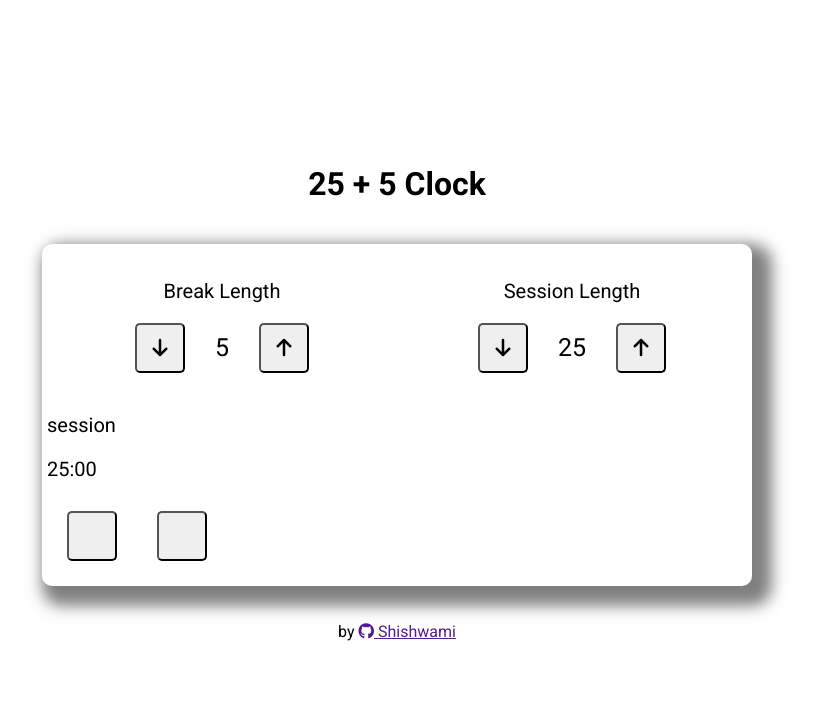
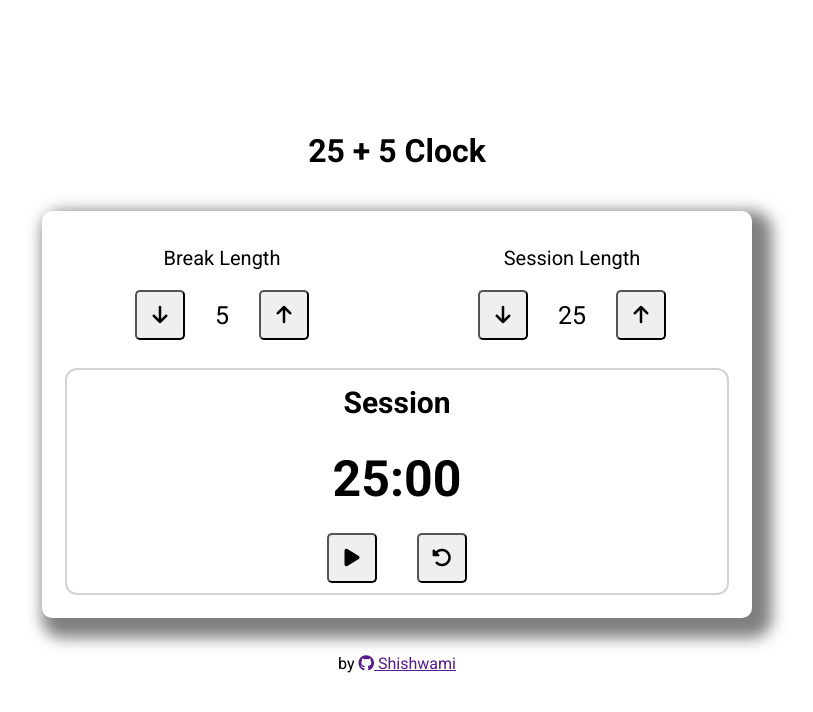
Before and after one commit to Shishwami/25-plus-5-clock, a React (Vite) app: page / in a window 1280 px wide. Shown: the top 712 px of the page, without its empty margins (243-1056 px from the left). Built offline with nearby package versions, Linux system fonts and the light colour scheme.

Commit message:
Update Timer.jsx

```diff
--- a/src/components/Timer.jsx
+++ b/src/components/Timer.jsx
@@ -1,4 +1,4 @@
-function Timer({ currentPhase, timeLeft, resetOnClick, startStopOnClick }) {
+function Timer({ currentPhase, timeLeft, resetOnClick, startStopOnClick, isRunning }) {
 
     const formatTime = (seconds) => {
         const minutes = Math.floor(seconds / 60);
@@ -7,11 +7,19 @@ function Timer({ currentPhase, timeLeft, resetOnClick, startStopOnClick }) {
     };
 
     return (
-        <div className="timer">
+        <div id="timer">
             <p id="timer-label">{currentPhase}</p>
             <p id="time-left">{formatTime(timeLeft)}</p>
-            <button id="start_stop" onClick={startStopOnClick}></button>
-            <button id="reset" onClick={resetOnClick}></button>
+            <div className="btn-container">
+                <button id="start_stop" onClick={startStopOnClick}>
+                {
+                   isRunning? <i className="fas fa-pause icon"></i>:  <i className="fas fa-play icon"></i>
+
+                }
+                </button>
+                <button id="reset" onClick={resetOnClick}> <i className="fas fa-rotate-left icon"></i></button>
+            </div>
+
         </div>
     )
 }
```
